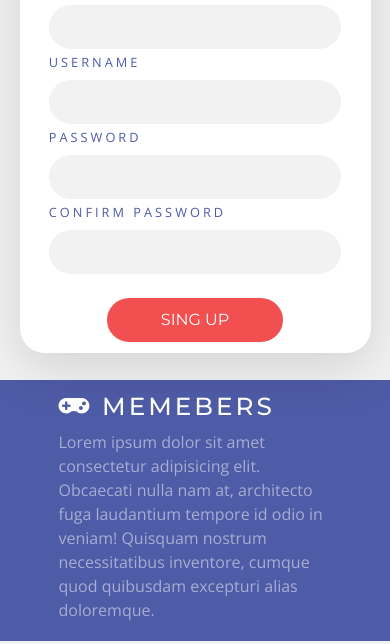
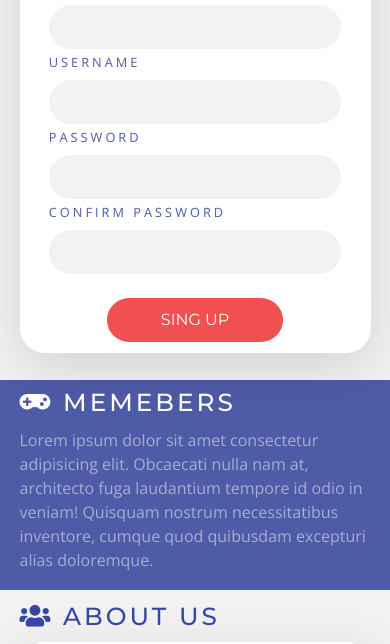
Before and after one commit to TheKillber/concept-valorant-page, a plain HTML site: page index.html in a window 390 px wide. Shown: the part 423-1067 px from the top of the page. Drawn offline with nearby package versions, Linux system fonts and the light colour scheme; a script that the page names is missing.

Commit message:
Add files via upload

```diff
--- a/style.css
+++ b/style.css
@@ -220,9 +220,11 @@ p {
 }
 
 @media (max-width: 1200px) {
-  .limits,
-  #members .limits {
+  .limits {
     padding: 1% 5% 7%;
+  }
+  #members {
+    padding: 2% 5%;
   }
   .jett-img {
     display: none;
```
